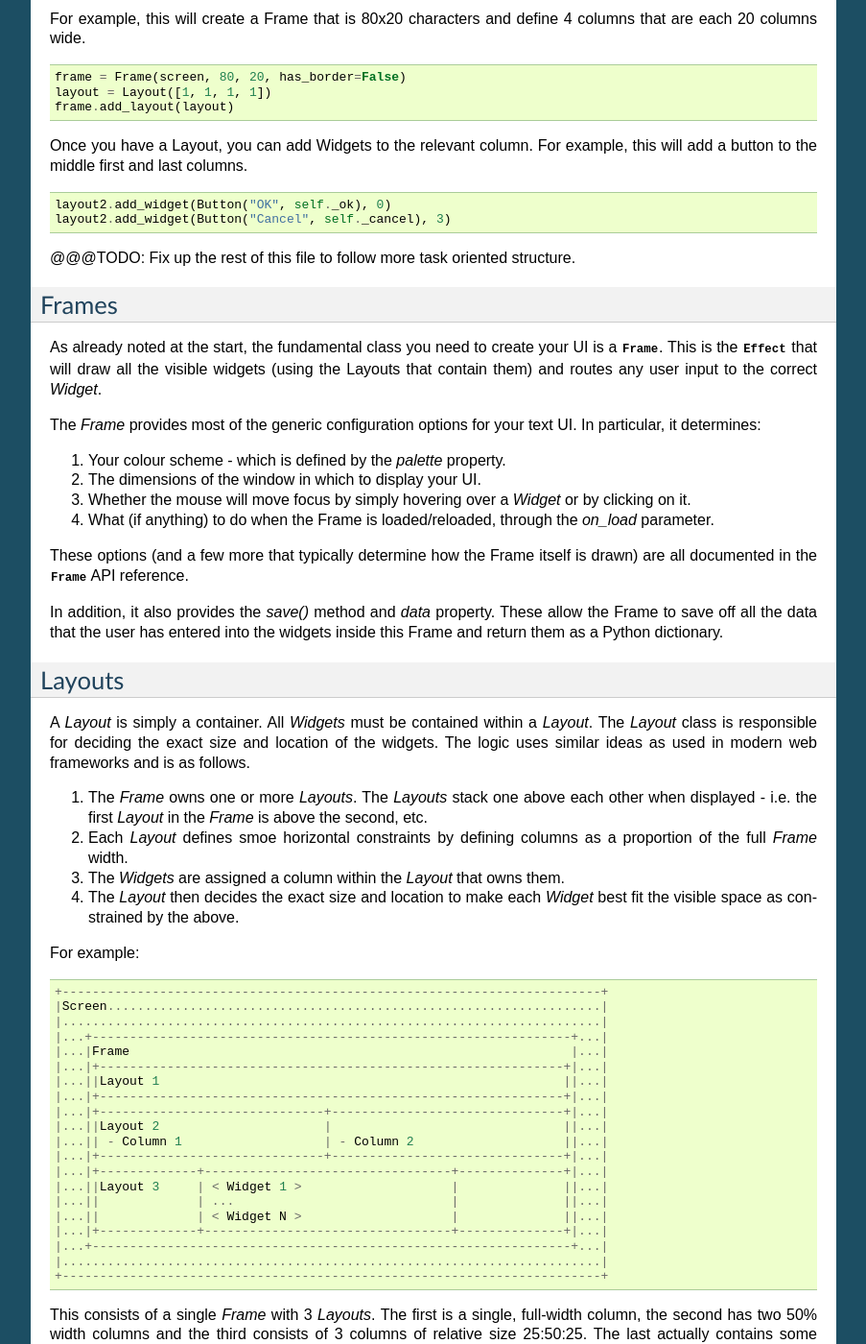
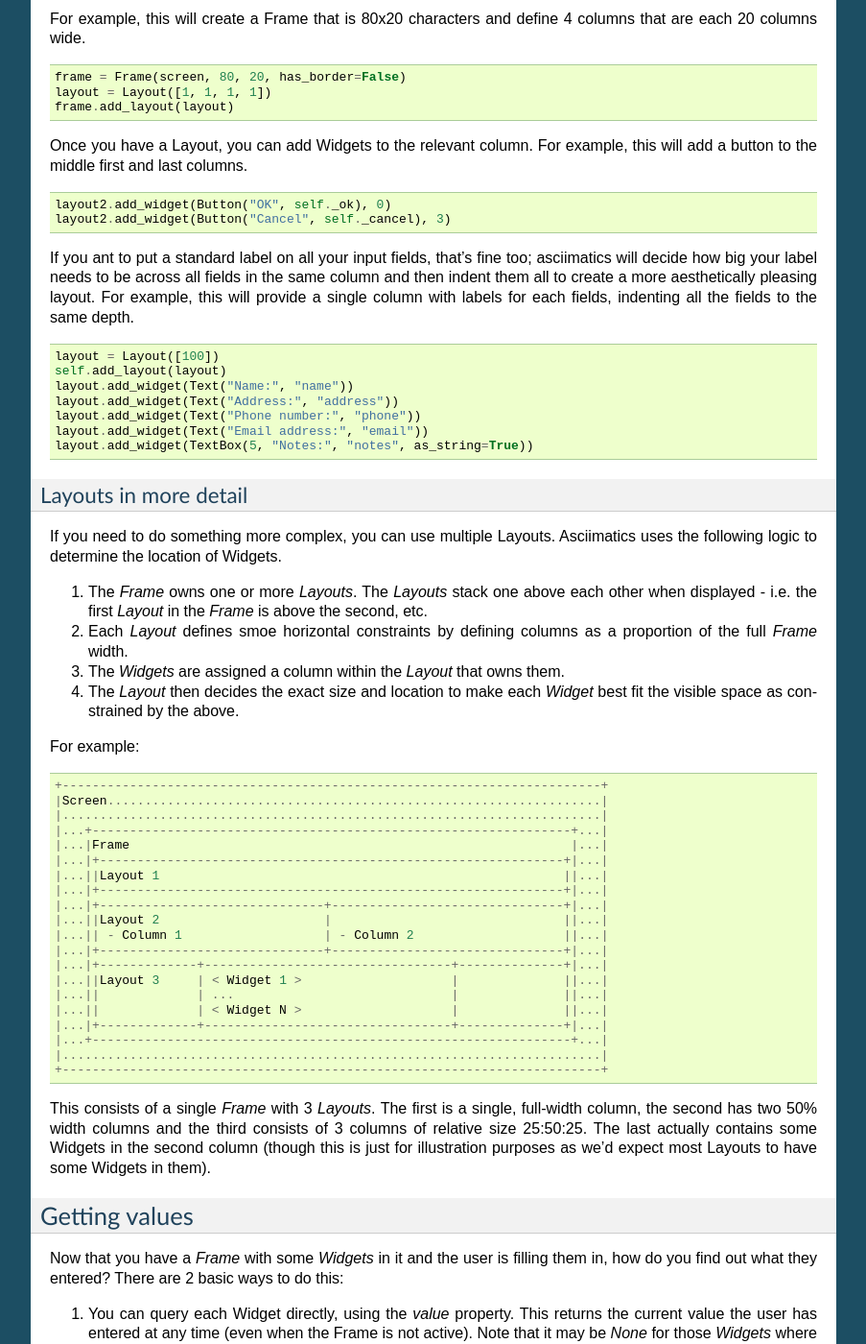
Before and after one commit to peterbrittain/asciimatics, a Sphinx documentation site: the page built from doc/source/widgets.rst, in a window 1280 px wide and 1400 px high, scrolled down 3937 px. Shown: the whole window at 96% size, without its empty margins (198-1101 px from the left). Built offline with Sphinx 7.4.7, drawn with Linux system fonts in a browser that asks for light colours; some of the changed text lies outside the part shown.

Commit message:
More docs

```diff
--- a/doc/source/widgets.rst
+++ b/doc/source/widgets.rst
@@ -269,38 +269,26 @@ example, this will add a button to the middle first and last columns.
     layout2.add_widget(Button("OK", self._ok), 0)
     layout2.add_widget(Button("Cancel", self._cancel), 3)
 
-@@@TODO: Fix up the rest of this file to follow more task oriented structure.
+If you ant to put a standard label on all your input fields, that's fine too;
+asciimatics will decide how big your label needs to be across all fields in the
+same column and then indent them all to create a more aesthetically pleasing
+layout.  For example, this will provide a single column with labels for each
+fields, indenting all the fields to the same depth.
 
-Frames
-------
-As already noted at the start, the fundamental class you need to create your UI
-is a :py:obj:`.Frame`.  This is the :py:obj:`.Effect` that will draw all the
-visible widgets (using the Layouts that contain them) and routes any user
-input to the correct `Widget`.
+.. code-block:: python
 
-The `Frame` provides most of the generic configuration options for your text UI.
-In particular, it determines:
+    layout = Layout([100])
+    self.add_layout(layout)
+    layout.add_widget(Text("Name:", "name"))
+    layout.add_widget(Text("Address:", "address"))
+    layout.add_widget(Text("Phone number:", "phone"))
+    layout.add_widget(Text("Email address:", "email"))
+    layout.add_widget(TextBox(5, "Notes:", "notes", as_string=True))
 
-1. Your colour scheme - which is defined by the `palette` property.
-2. The dimensions of the window in which to display your UI.
-3. Whether the mouse will move focus by simply hovering over a `Widget` or by
-   clicking on it.
-4. What (if anything) to do when the Frame is loaded/reloaded, through the
-   `on_load` parameter.
-
-These options (and a few more that typically determine how the Frame itself is
-drawn) are all documented in the :py:obj:`.Frame` API reference.
-
-In addition, it also provides the `save()` method and `data` property.  These
-allow the Frame to save off all the data that the user has entered into the
-widgets inside this Frame and return them as a Python dictionary.
-
-Layouts
--------
-A `Layout` is simply a container.  All `Widgets` must be contained within a
-`Layout`.  The `Layout` class is responsible for deciding the exact size and
-location of the widgets.  The logic uses similar ideas as used in modern
-web frameworks and is as follows.
+Layouts in more detail
+~~~~~~~~~~~~~~~~~~~~~~
+If you need to do something more complex, you can use multiple Layouts.
+Asciimatics uses the following logic to determine the location of Widgets.
 
 1.  The `Frame` owns one or more `Layouts`.  The `Layouts` stack one above each
     other when displayed - i.e. the first `Layout` in the `Frame` is above the
@@ -340,27 +328,48 @@ of 3 columns of relative size 25:50:25.  The last actually contains some Widgets
 in the second column (though this is just for illustration purposes as we'd
 expect most Layouts to have some Widgets in them).
 
-Widgets
--------
-A `Widget` is a re-usable component for constructing a part of your text UI. As
-noted above, the idea is that you put a set of them inside a Layout in order to
-get some information from the end-user.
+Getting values
+--------------
+Now that you have a `Frame` with some `Widgets` in it and the user is filling
+them in, how do you find out what they entered?  There are 2 basic ways to do
+this:
 
-To that end, ALL Widgets MUST implement a `value` property that returns the
-current value the user has entered (which may be None for those where there is
-no value - e.g. buttons).  You can use this property at any time (even when the
-Frame is not active).
+1. You can query each Widget directly, using the `value` property.  This returns
+   the current value the user has entered at any time (even when the Frame is
+   not active).  Note that it may be `None` for those `Widgets` where there is
+   no value - e.g. buttons.
+2. You can query the `Frame`.   @@@ Add details
 
-Asciimatics provides the following basic widgets:
+@@@TODO: Fix up the rest of this file to follow more task oriented structure.
+
+Frames
+------
+As already noted at the start, the fundamental class you need to create your UI
+is a :py:obj:`.Frame`.  This is the :py:obj:`.Effect` that will draw all the
+visible widgets (using the Layouts that contain them) and routes any user
+input to the correct `Widget`.
+
+The `Frame` provides most of the generic configuration options for your text UI.
+In particular, it determines:
+
+1. Your colour scheme - which is defined by the `palette` property.
+2. The dimensions of the window in which to display your UI.
+3. Whether the mouse will move focus by simply hovering over a `Widget` or by
+   clicking on it.
+4. What (if anything) to do when the Frame is loaded/reloaded, through the
+   `on_load` parameter.
+
+These options (and a few more that typically determine how the Frame itself is
+drawn) are all documented in the :py:obj:`.Frame` API reference.
+
+In addition, it also provides the `save()` method and `data` property.  These
+allow the Frame to save off all the data that the user has entered into the
+widgets inside this Frame and return them as a Python dictionary.
+
 
 Colour schemes
 --------------
 @@@ TODO
-
-
-Getting values
---------------
-@@@ TODO - maybe move away from Frame/Layout/Widget structure?
 
 
 Common keys
```
